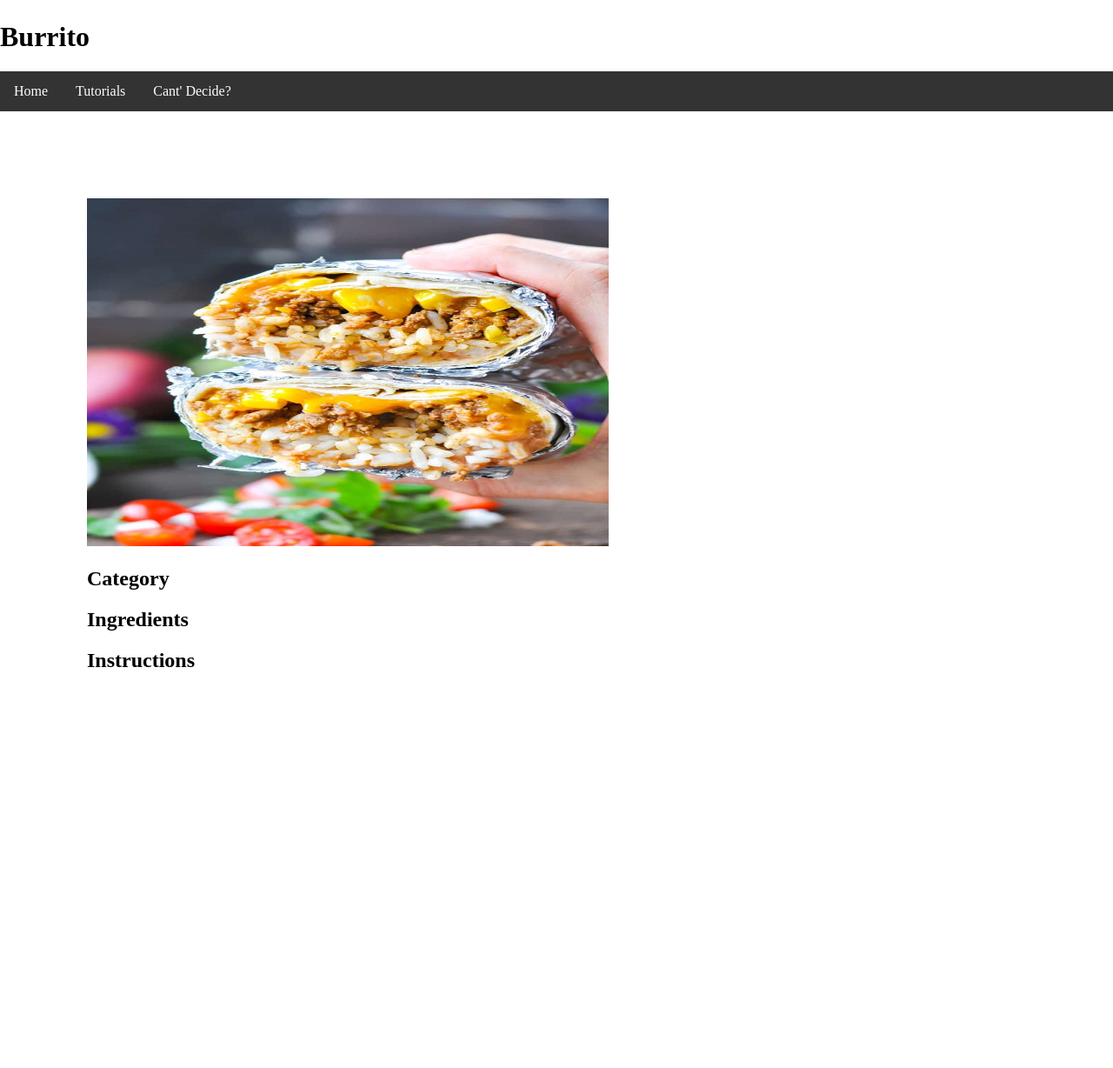
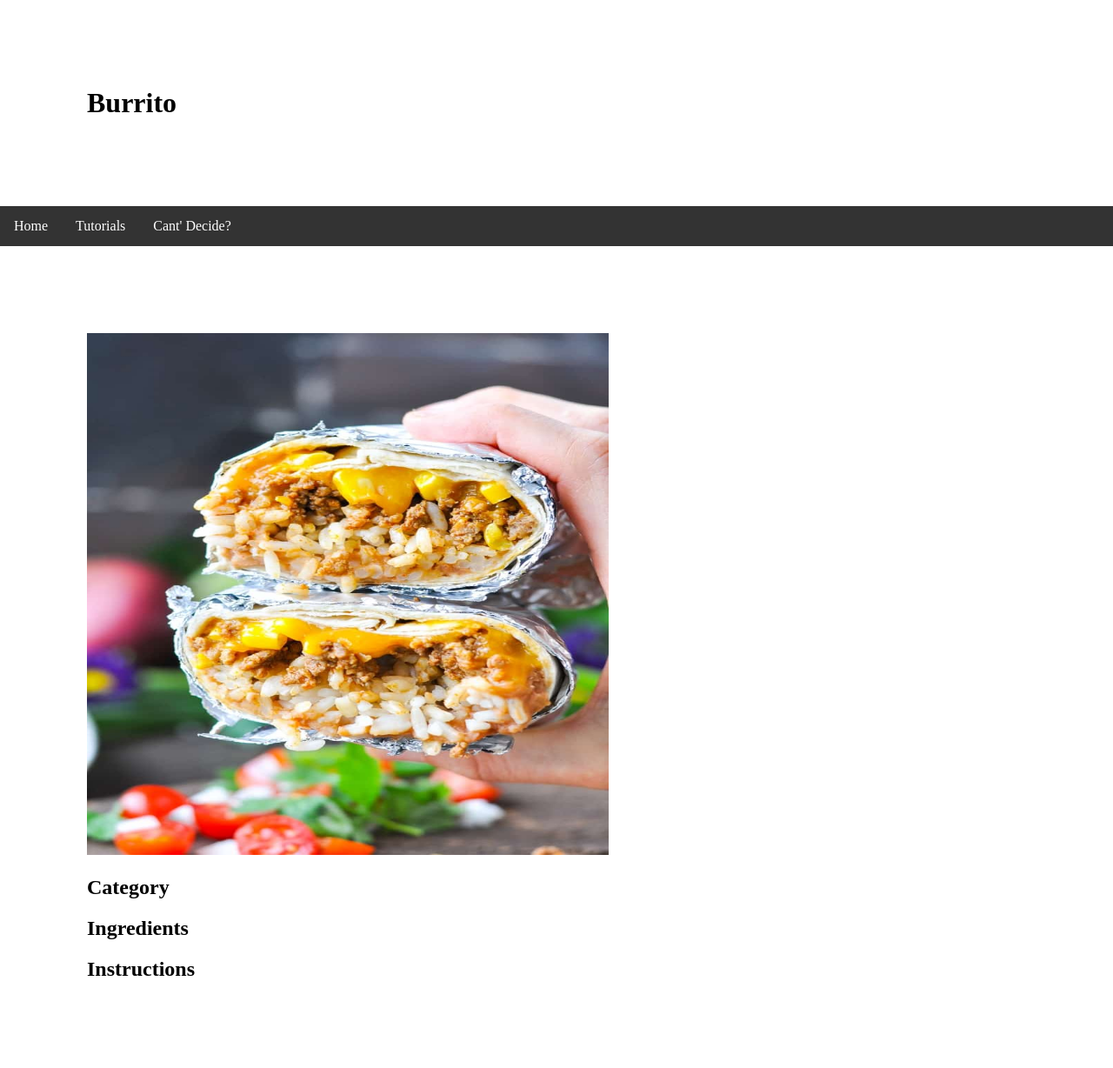
Before and after one commit to MBalderasNu/FinalPHP, a PHP site: page /burrito.php in a window 1280 px wide. Shown: the whole page at 87% size. Before the commit the page ends 767 px from the top, so only its background shows below. Run offline with PHP 8.4, Linux system fonts and the light colour scheme.

Commit message:
changes to style

```diff
--- a/frontend/burrito.php
+++ b/frontend/burrito.php
@@ -11,7 +11,7 @@
 </head>
 <body>
 <div class="something">
-            <img src="./images/burrito.jpg" style="width:600px;height:400px;" />
+            <img src="./images/burrito.jpg" style="width:600px;height:600px;" />
             <h2>Category</h2>
             <div id ='category0'></div>
             <h2>Ingredients</h2>
--- a/frontend/styles/style.css
+++ b/frontend/styles/style.css
@@ -1,3 +1,6 @@
+h1{
+   margin: 100px;
+}
 ul {
     list-style-type: none;
     margin: 0;
```
